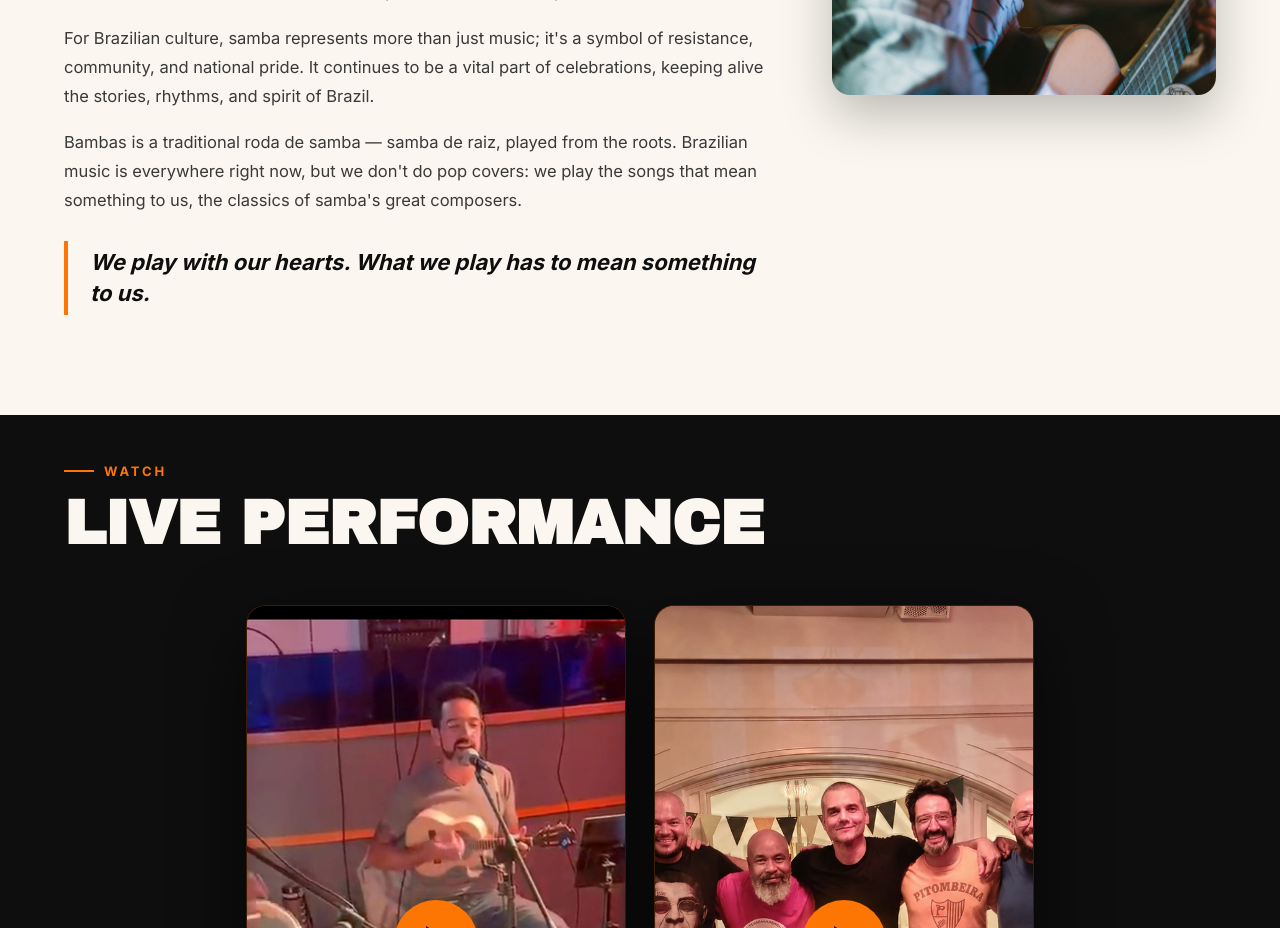
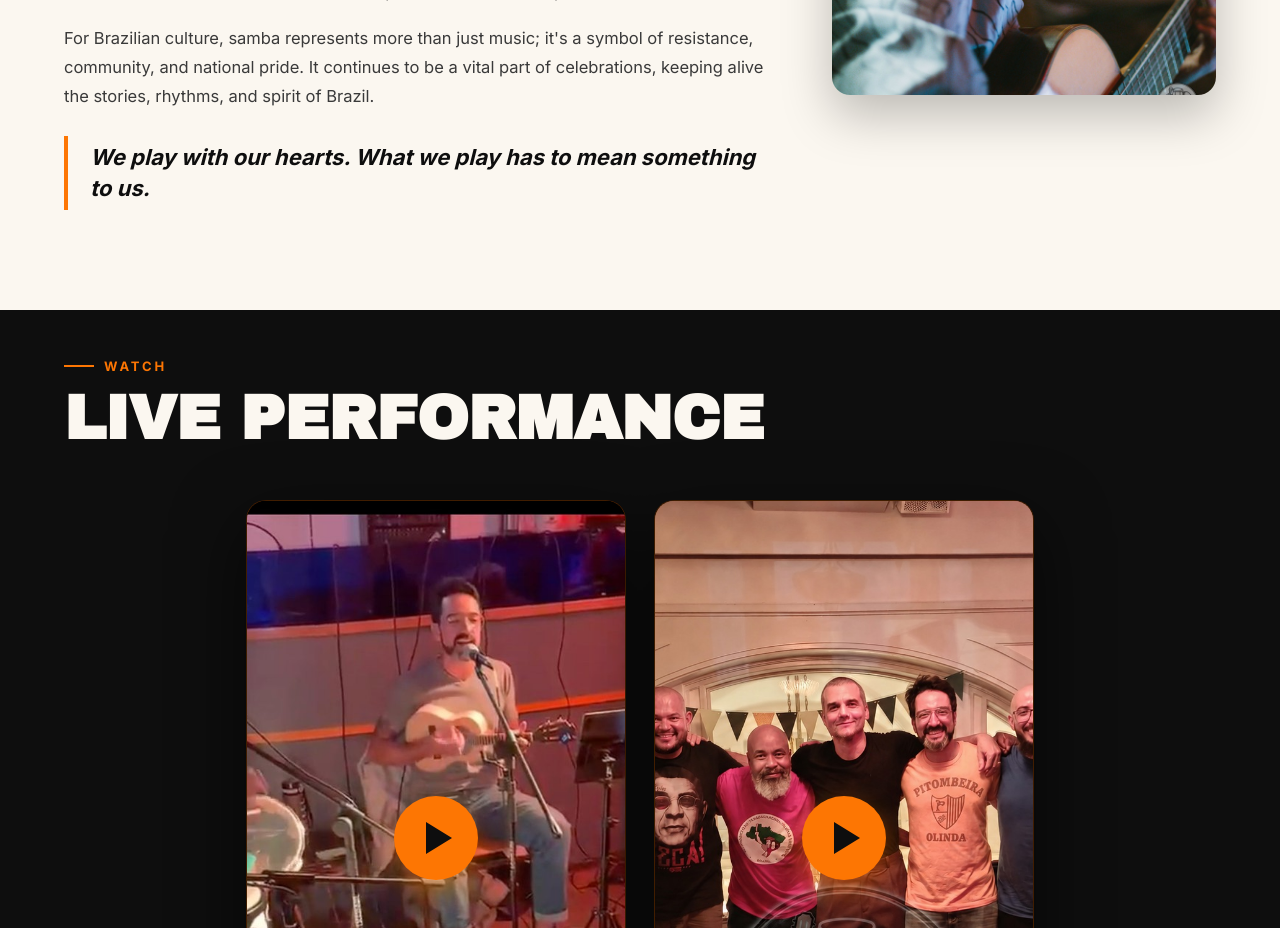
Before and after one commit to giovanizanetti/bambasrodadesamba, a Vue app: page / in a window 1280 px wide. Shown: the part 1500-2428 px from the top of the page. Built offline with nearby package versions, Linux system fonts and the light colour scheme.

Commit message:
chore: Remove 'what makes us different' paragraph from About
Keep the band creed pull-quote; drop the traditional/samba de raiz
descriptive paragraph per request. SEO keywords and schema are
unchanged.

```diff
--- a/src/components/AboutSection.vue
+++ b/src/components/AboutSection.vue
@@ -16,7 +16,6 @@ const { t } = useI18n()
         <div class="about-text">
           <p class="lead">{{ t('about.lead') }}</p>
           <p v-for="(para, i) in t('about.paragraphs')" :key="i">{{ para }}</p>
-          <p>{{ t('about.different') }}</p>
           <blockquote class="creed">{{ t('about.creed') }}</blockquote>
         </div>
         <div class="about-photo"><img :src="guitarist" :alt="t('about.photoAlt')" /></div>
--- a/src/i18n.js
+++ b/src/i18n.js
@@ -27,7 +27,6 @@ const messages = {
         'The roda de samba (samba circle) is a traditional gathering where musicians come together in an informal setting to play, sing, and celebrate. This communal practice emphasizes participation, improvisation, and the joy of making music together. Unlike formal performances, roda de samba creates an intimate atmosphere where everyone—musicians and audience alike—becomes part of the musical experience.',
         "For Brazilian culture, samba represents more than just music; it's a symbol of resistance, community, and national pride. It continues to be a vital part of celebrations, keeping alive the stories, rhythms, and spirit of Brazil.",
       ],
-      different: "Bambas is a traditional roda de samba — samba de raiz, played from the roots. Brazilian music is everywhere right now, but we don't do pop covers: we play the songs that mean something to us, the classics of samba's great composers.",
       creed: 'We play with our hearts. What we play has to mean something to us.',
     },
     video: { tag: 'Watch', heading: 'Live performance', posterAlt: 'Bambas live', birthdayCaption: "Wagner Moura's 50th birthday" },
@@ -98,7 +97,6 @@ const messages = {
         'De roda de samba (sambakring) is een traditionele samenkomst waar muzikanten in een informele setting samenkomen om te spelen, te zingen en te vieren. Deze gezamenlijke traditie draait om deelname, improvisatie en het plezier van samen muziek maken. Anders dan bij formele optredens creëert de roda de samba een intieme sfeer waarin iedereen — muzikanten én publiek — deel wordt van de muzikale ervaring.',
         'Voor de Braziliaanse cultuur is samba meer dan alleen muziek; het is een symbool van verzet, gemeenschap en nationale trots. Het blijft een essentieel onderdeel van vieringen en houdt de verhalen, ritmes en de geest van Brazilië levend.',
       ],
-      different: 'Bambas is een traditionele roda de samba — samba de raiz, gespeeld vanuit de wortels. Braziliaanse muziek is nu overal, maar wij spelen geen popcovers: wij spelen de nummers die iets voor ons betekenen, de klassiekers van de grote sambacomponisten.',
       creed: 'Wij spelen met ons hart. Wat we spelen moet iets voor ons betekenen.',
     },
     video: { tag: 'Kijken', heading: 'Live optreden', posterAlt: 'Bambas live', birthdayCaption: "Wagner Moura's 50e verjaardag" },
@@ -170,7 +168,6 @@ const messages = {
         'A roda de samba é um encontro tradicional em que os músicos se reúnem de forma informal para tocar, cantar e celebrar. Essa prática coletiva valoriza a participação, a improvisação e a alegria de fazer música juntos. Diferente de apresentações formais, a roda de samba cria uma atmosfera intimista em que todos — músicos e público — fazem parte da experiência musical.',
         'Para a cultura brasileira, o samba representa mais do que música; é um símbolo de resistência, comunidade e orgulho nacional. Continua sendo parte essencial das celebrações, mantendo vivas as histórias, os ritmos e o espírito do Brasil.',
       ],
-      different: 'A Bambas é uma roda de samba tradicional — samba de raiz, tocado desde a raiz. A música brasileira está em alta, mas não fazemos versões pop: tocamos as canções que significam algo para nós, os clássicos dos grandes compositores do samba.',
       creed: 'Tocamos com o coração. O que tocamos precisa significar algo para nós.',
     },
     video: { tag: 'Assista', heading: 'Ao vivo', posterAlt: 'Bambas ao vivo', birthdayCaption: 'Aniversário de 50 anos do Wagner Moura' },
```
